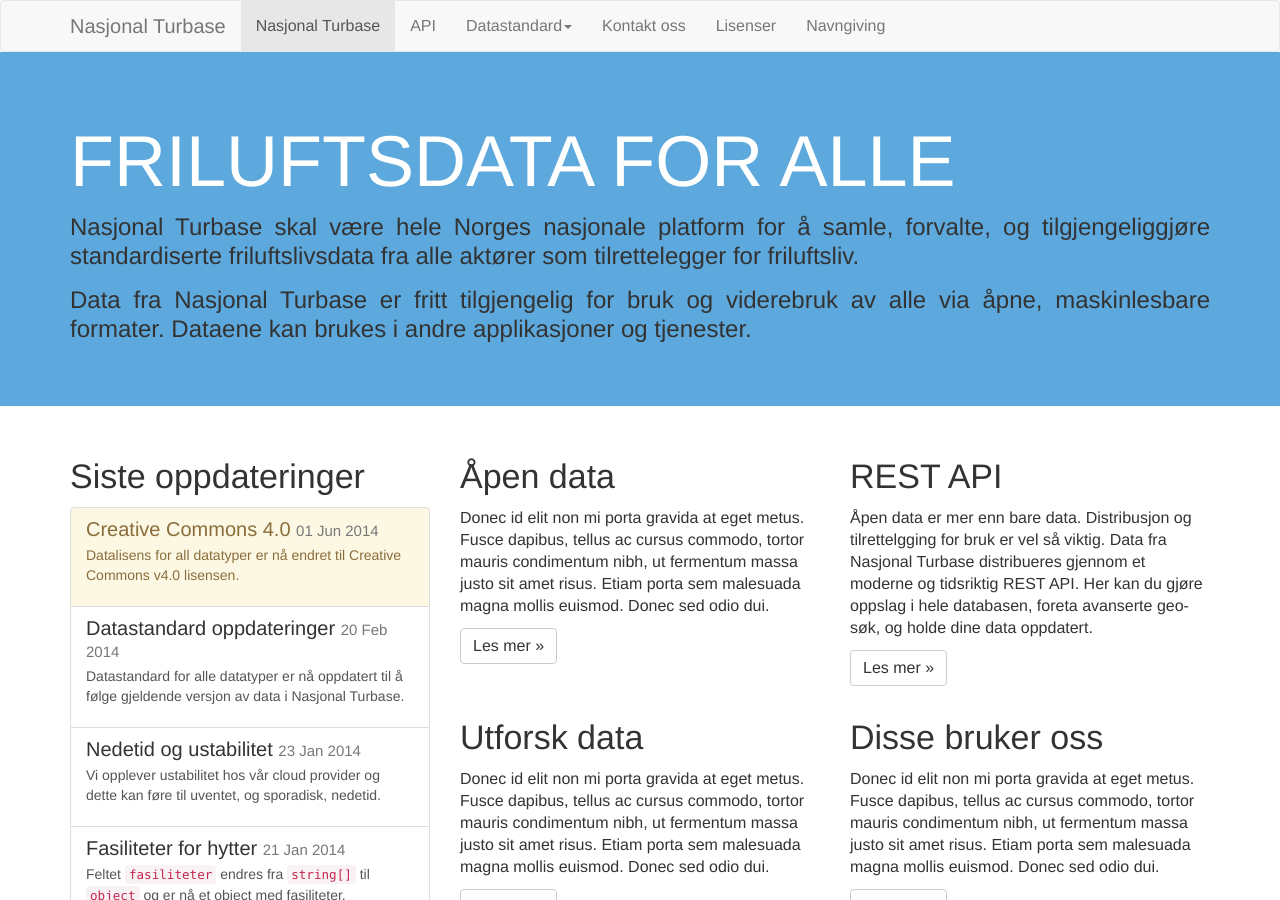
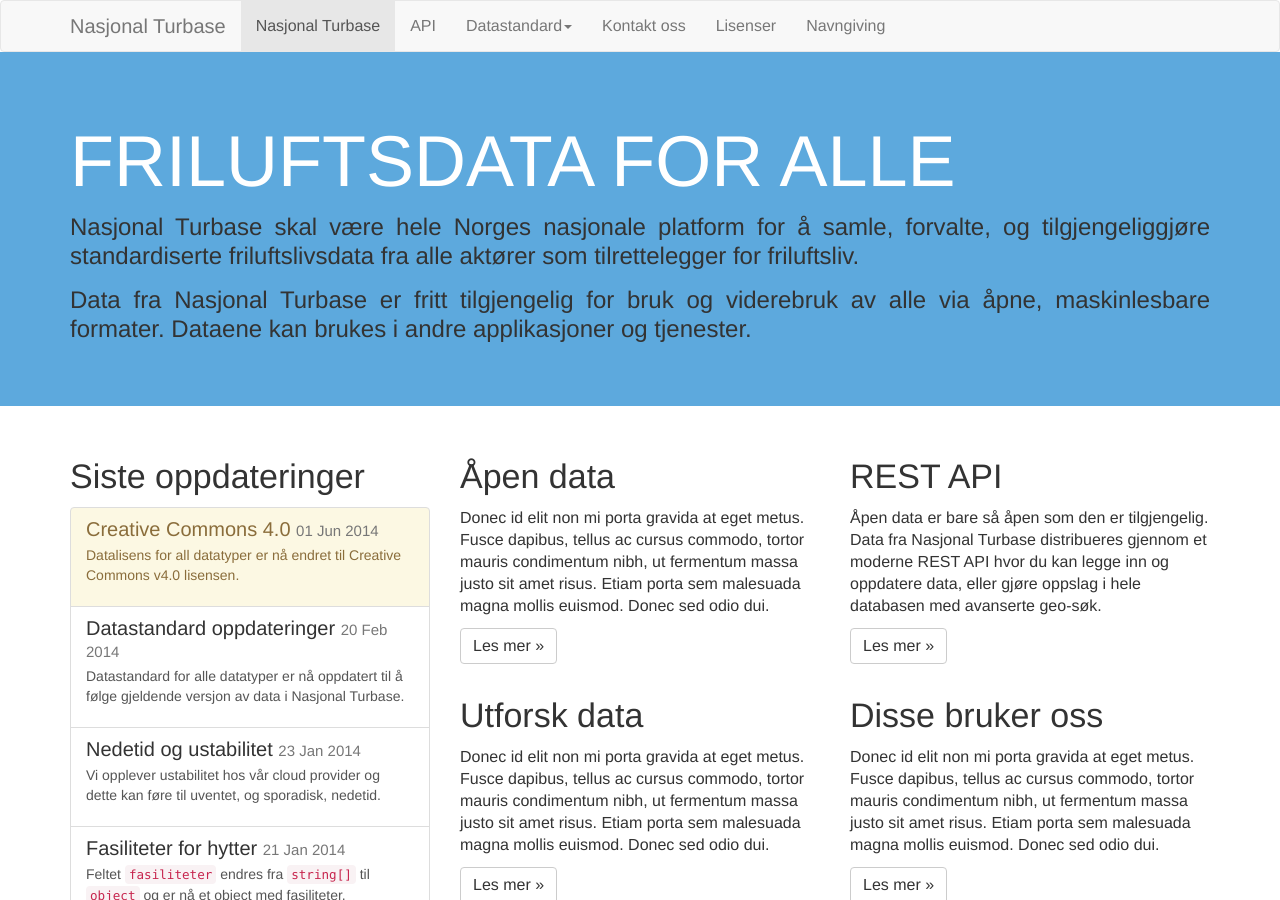
Before and after one commit to Turbasen/www.nasjonalturbase.no, a Jekyll site: the page built from index.html, in a window 1280 px wide and 900 px high. Built offline with Jekyll 4.4.1, drawn with Linux system fonts in a browser that asks for light colours; nearby versions of some CDN libraries; Markdown is read by kramdown in place of the engine named in the settings; a style sheet for code colours, icons or effects is not loaded.

Commit message:
Update front page text about REST API

```diff
--- a/_data/frontpage.yml
+++ b/_data/frontpage.yml
@@ -10,10 +10,9 @@
 - title: REST API
   class: embed-close
   desc: |
-    Åpen data er mer enn bare data. Distribusjon og tilrettelgging for bruk er
-    vel så viktig. Data fra Nasjonal Turbase distribueres gjennom et moderne og
-    tidsriktig REST API. Her kan du gjøre oppslag i hele databasen, foreta
-    avanserte geo-søk, og holde dine data oppdatert.
+    Åpen data er bare så åpen som den er tilgjengelig. Data fra Nasjonal Turbase
+    distribueres gjennom et moderne REST API hvor du kan legge inn og oppdatere
+    data, eller gjøre oppslag i hele databasen med avanserte geo-søk.
   link: /api.html
 
 - title: Utforsk data
```
